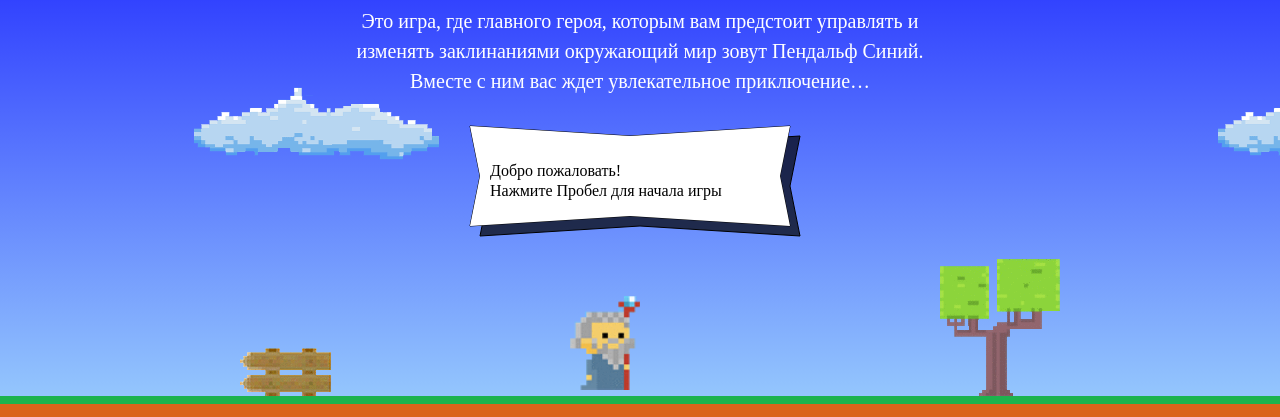
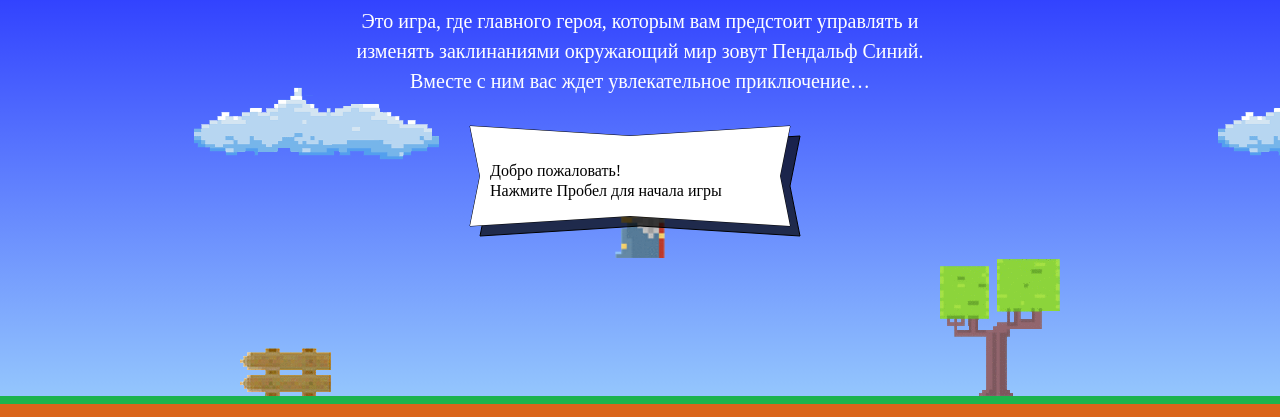
Before and after one commit to ViktorProdeus/814599-code-and-magick-17, a website: page index.html in a window 1280 px wide. Shown: the part 203-620 px from the top of the page. Drawn offline with Linux system fonts and the light colour scheme; a web font is replaced by a local one.

Commit message:
внес правки

```diff
--- a/index.html
+++ b/index.html
@@ -187,15 +187,10 @@
 
   // скоростью фаербола
   var getFireballSpeed = function (left) {
-    if(left) {
-      // фаербол летит по ветру влево
-      return 5;
-    }
-    // летит против ветра вправо
-    return 2
+    // если фаербол летит по ветру влево скорость 5
+    // иначе против ветра вправо 2
+    return left ? 5 : 2;
   };
-
-  getFireballSpeed(true);
 
   //скорость мага
   var wizardSpeed = 3;
@@ -209,15 +204,14 @@
   };
 
   // начальное положение мага по оси Х
-  var getWizardX  = function (width) {
-    return width / 2 - wizardWidth;
-  };
-  // начальное положение мага по оси У
-  var getWizardY = function (height) {
-    return height * 2 / 3;
+  function getWizardX (width) {
+    return width / 2 - wizardWidth / 2;
   };
 
-  console.log(getWizardHeight(true));
+  // начальное положение мага по оси У
+  function getWizardY (height) {
+    return (height - getWizardHeight()) * 1 / 3;
+  };
 </script>
 <script src="js/game.js"></script>
 
```
